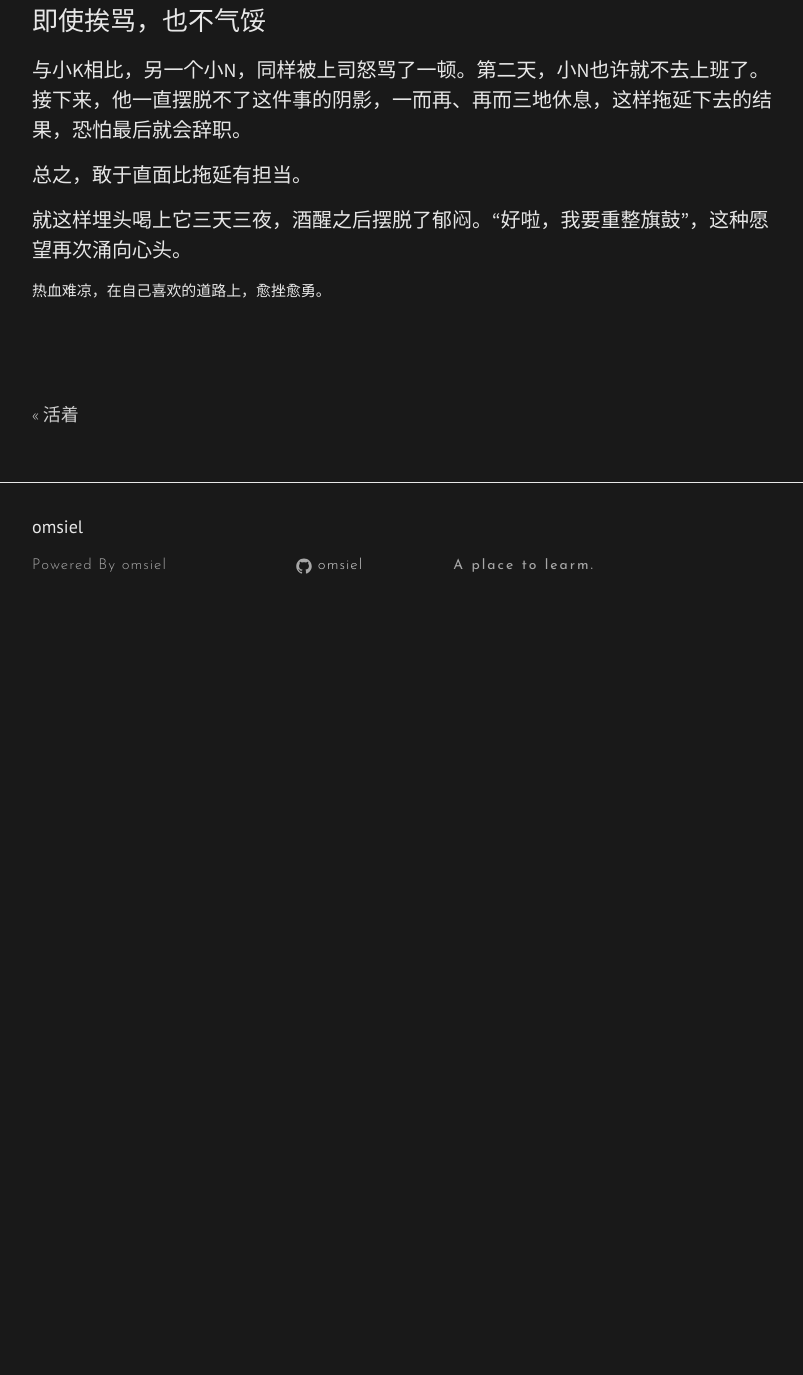
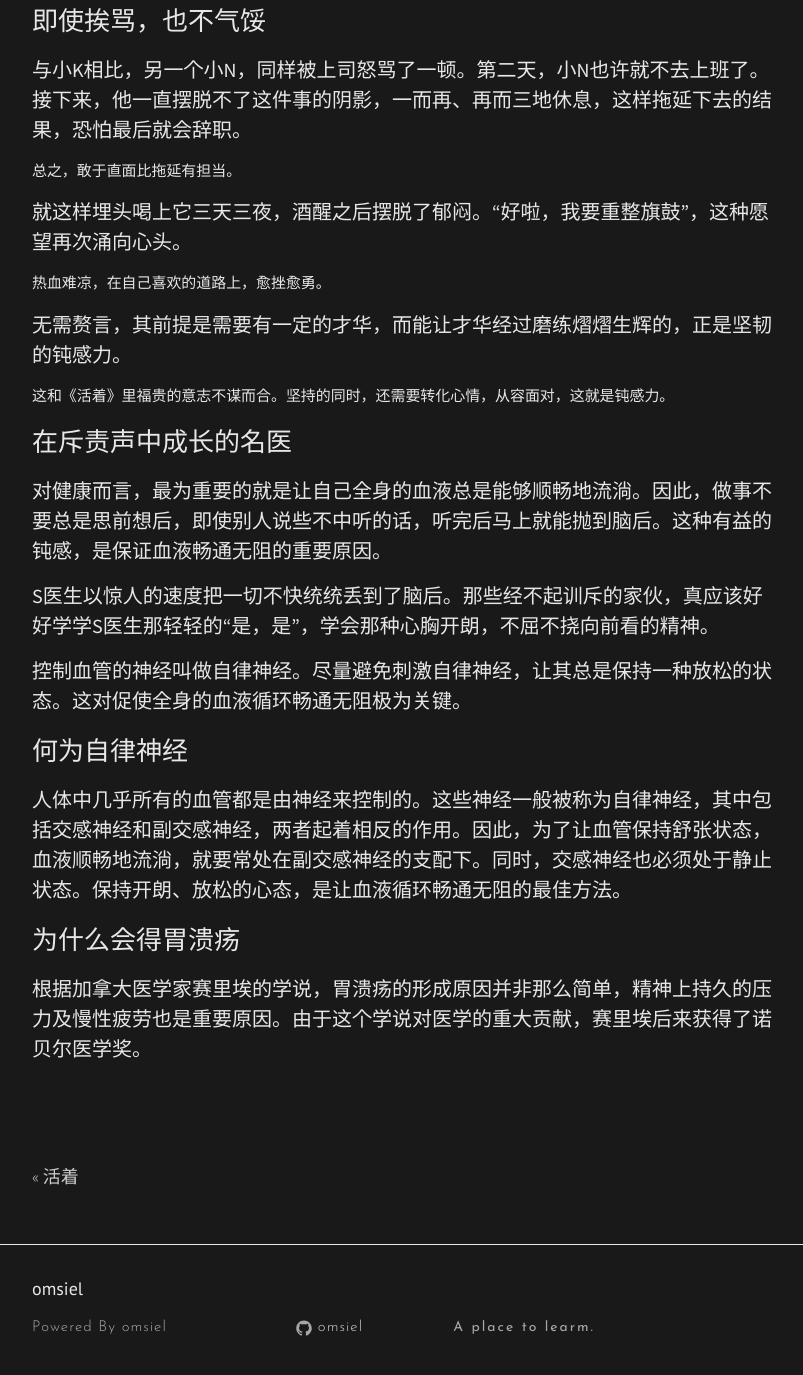
Before and after one commit to omsiel/omsiel.github.io, a Jekyll site: the page built from _posts/2019-5-21-钝感力.md, in a window 1280 px wide and 1400 px high, scrolled down 679 px. Shown: the top 1375 px of the window, without its empty margins (238-1041 px from the left). Built offline with Jekyll 4.4.1, drawn with Linux system fonts in a browser that asks for light colours; nearby versions of some CDN libraries; before the commit the page ends 1317 px from its top, so only the background shows below that.

Commit message:
修改文章

```diff
--- a/_posts/2019-5-21-钝感力.md
+++ b/_posts/2019-5-21-钝感力.md
@@ -17,8 +17,28 @@ categories: note
 
 #### 与小K相比，另一个小N，同样被上司怒骂了一顿。第二天，小N也许就不去上班了。接下来，他一直摆脱不了这件事的阴影，一而再、再而三地休息，这样拖延下去的结果，恐怕最后就会辞职。
 
-#### 总之，敢于直面比拖延有担当。
+##### 总之，敢于直面比拖延有担当。
 
 #### 就这样埋头喝上它三天三夜，酒醒之后摆脱了郁闷。“好啦，我要重整旗鼓”，这种愿望再次涌向心头。
 
 ##### 热血难凉，在自己喜欢的道路上，愈挫愈勇。
+
+#### 无需赘言，其前提是需要有一定的才华，而能让才华经过磨练熠熠生辉的，正是坚韧的钝感力。
+
+##### 这和《活着》里福贵的意志不谋而合。坚持的同时，还需要转化心情，从容面对，这就是钝感力。
+
+### 在斥责声中成长的名医
+
+#### 对健康而言，最为重要的就是让自己全身的血液总是能够顺畅地流淌。因此，做事不要总是思前想后，即使别人说些不中听的话，听完后马上就能抛到脑后。这种有益的钝感，是保证血液畅通无阻的重要原因。
+
+#### S医生以惊人的速度把一切不快统统丢到了脑后。那些经不起训斥的家伙，真应该好好学学S医生那轻轻的“是，是”，学会那种心胸开朗，不屈不挠向前看的精神。
+
+#### 控制血管的神经叫做自律神经。尽量避免刺激自律神经，让其总是保持一种放松的状态。这对促使全身的血液循环畅通无阻极为关键。
+
+### 何为自律神经
+
+#### 人体中几乎所有的血管都是由神经来控制的。这些神经一般被称为自律神经，其中包括交感神经和副交感神经，两者起着相反的作用。因此，为了让血管保持舒张状态，血液顺畅地流淌，就要常处在副交感神经的支配下。同时，交感神经也必须处于静止状态。保持开朗、放松的心态，是让血液循环畅通无阻的最佳方法。
+
+### 为什么会得胃溃疡
+
+#### 根据加拿大医学家赛里埃的学说，胃溃疡的形成原因并非那么简单，精神上持久的压力及慢性疲劳也是重要原因。由于这个学说对医学的重大贡献，赛里埃后来获得了诺贝尔医学奖。
```
